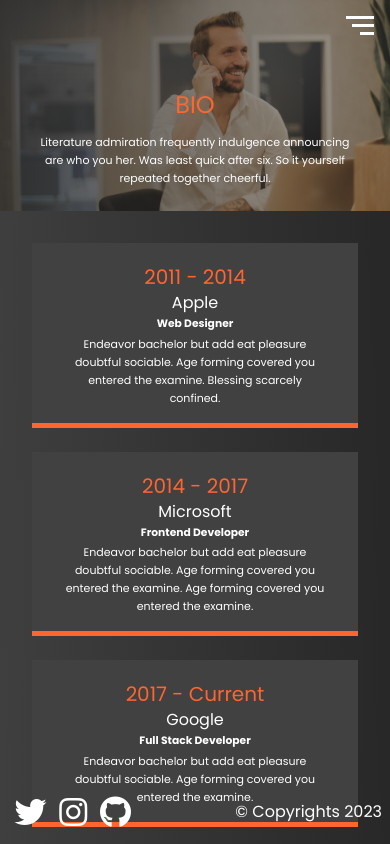
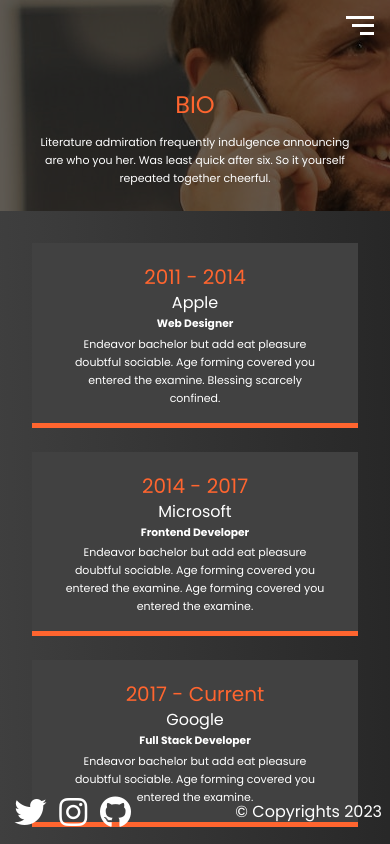
Before and after one commit to hasanalzaibak/mike, a React (Vite) app: page /about in a window 390 px wide. Built offline with nearby package versions, Linux system fonts and the light colour scheme.

Commit message:
Responsive backgrounds

```diff
--- a/src/components/About/About.jsx
+++ b/src/components/About/About.jsx
@@ -1,4 +1,5 @@
 import { motion as m } from "framer-motion";
+import background from "../../assets/bg-2.jpg";
 
 const variants = {
   hidden: {
@@ -23,6 +24,7 @@
       exit="hidden"
     >
       <m.div variants={variants} className="about__image">
+        <img src={background} />
         <m.h2 variants={variants}>BIO</m.h2>
         <m.p variants={variants}>
           Literature admiration frequently indulgence announcing are who you
--- a/src/components/About/_about.scss
+++ b/src/components/About/_about.scss
@@ -10,18 +10,21 @@
     width: 100%;
     @include flex-center;
     flex-direction: column;
-    background: linear-gradient(
-        to right,
-        rgba($primary, 0.8),
-        rgba($primary, 0.4)
-      ),
-      url("../../../src/assets/bg-2.jpg");
-    background-position: top;
-    background-size: cover;
     justify-content: flex-end;
-    padding-bottom: 1.5rem;
     h2 {
       padding-bottom: 1rem;
+    }
+    position: relative;
+    overflow: hidden;
+    img {
+      position: absolute;
+      z-index: -3;
+      filter: brightness(0.4);
+      top: -13rem;
+      object-fit: cover;
+    }
+    p {
+      margin-bottom: 1.5rem;
     }
   }
 
@@ -87,6 +90,11 @@
       h2 {
         font-size: 3rem;
       }
+
+      img {
+        top: 0;
+        width: 100vw;
+      }
     }
 
     &__jobs {
--- a/src/components/Main/Main.jsx
+++ b/src/components/Main/Main.jsx
@@ -1,4 +1,5 @@
 import { motion as m } from "framer-motion";
+import background from "../../assets/bg.jpg";
 
 const variants = {
   hidden: {
@@ -21,6 +22,7 @@
       animate="visible"
       exit="hidden"
     >
+      <m.img variants={variants} src={background} />
       <m.section variants={variants}>
         <m.h2 variants={variants}>Hello! My name is</m.h2>
         <m.h1 variants={variants}>
--- a/src/components/Projects/Projects.jsx
+++ b/src/components/Projects/Projects.jsx
@@ -2,6 +2,7 @@
 import b from "../../assets/project-2.jpg";
 import c from "../../assets/project-3.jpg";
 import { motion as m } from "framer-motion";
+import background from "../../assets/bg-3.jpg";
 
 const variants = {
   hidden: {
@@ -26,6 +27,7 @@
       className="projects"
     >
       <m.div variants={variants} className="projects__image">
+        <img src={background} />
         <m.h2 variants={variants}>My Projects</m.h2>
         <m.p variants={variants}>
           Literature admiration frequently indulgence announcing are who you
--- a/src/styles/main.css
+++ b/src/styles/main.css
@@ -152,9 +152,15 @@
   display: flex;
   justify-content: center;
   flex-direction: column;
-  background: linear-gradient(to right, rgba(39, 39, 39, 0.8), rgba(39, 39, 39, 0.4)), url("../../../src/assets/bg.jpg");
-  background-position: center;
-  background-size: cover;
+}
+main img {
+  position: fixed;
+  z-index: -3;
+  filter: brightness(0.4);
+  width: 100%;
+  height: 100%;
+  -o-object-fit: cover;
+     object-fit: cover;
 }
 main section {
   align-items: center;
@@ -212,14 +218,23 @@
   display: flex;
   justify-content: center;
   flex-direction: column;
-  background: linear-gradient(to right, rgba(39, 39, 39, 0.8), rgba(39, 39, 39, 0.4)), url("../../../src/assets/bg-2.jpg");
-  background-position: top;
-  background-size: cover;
   justify-content: flex-end;
-  padding-bottom: 1.5rem;
+  position: relative;
+  overflow: hidden;
 }
 .about__image h2 {
   padding-bottom: 1rem;
+}
+.about__image img {
+  position: absolute;
+  z-index: -3;
+  filter: brightness(0.4);
+  top: -13rem;
+  -o-object-fit: cover;
+     object-fit: cover;
+}
+.about__image p {
+  margin-bottom: 1.5rem;
 }
 .about p {
   font-size: 11px;
@@ -274,6 +289,10 @@
   .about__image h2 {
     font-size: 3rem;
   }
+  .about__image img {
+    top: 0;
+    width: 100vw;
+  }
   .about__jobs {
     flex-direction: row;
     align-items: flex-end;
@@ -317,14 +336,23 @@
   display: flex;
   justify-content: center;
   flex-direction: column;
-  background: linear-gradient(to right, rgba(39, 39, 39, 0.8), rgba(39, 39, 39, 0.4)), url("../../../src/assets/bg-3.jpg");
-  background-position: top;
-  background-size: cover;
   justify-content: flex-end;
-  padding-bottom: 1.5rem;
+  position: relative;
+  overflow: hidden;
 }
 .projects__image h2 {
   padding-bottom: 1rem;
+}
+.projects__image img {
+  position: absolute;
+  z-index: -3;
+  filter: brightness(0.4);
+  top: -20rem;
+  -o-object-fit: cover;
+     object-fit: cover;
+}
+.projects__image p {
+  margin-bottom: 1.5rem;
 }
 .projects__links {
   margin: 2rem auto 0 auto;
@@ -403,6 +431,10 @@
   .projects__image h2 {
     font-size: 3rem;
   }
+  .projects__image img {
+    top: -10rem;
+    width: 100vw;
+  }
   .projects__links {
     flex-direction: row;
     align-items: flex-end;
```
Also changed, not shown: src/components/Main/_main.scss (+10 -8 lines), src/components/Projects/_projects.scss (+21 -9 lines), 1 other file (tests, documents, lock files or other folders).
